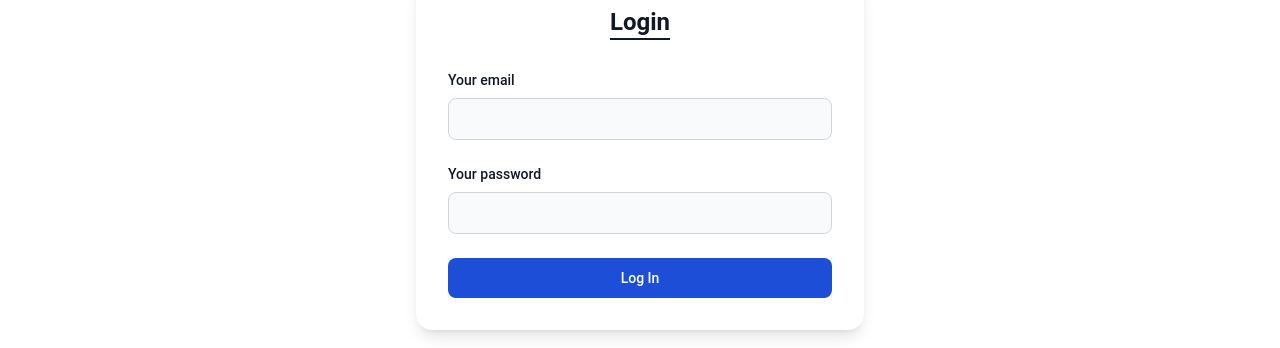
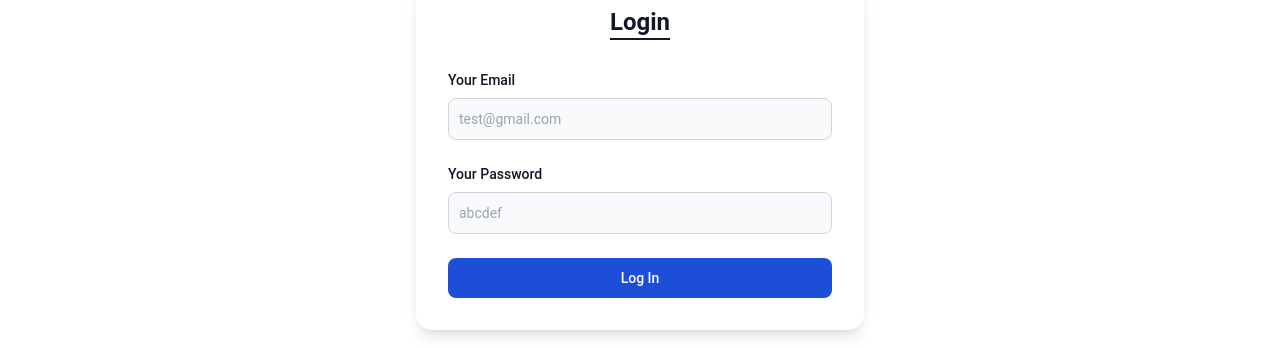
Before and after one commit to VivekDeshmukh98/learnify, a React (Create React App) app: page /login in a window 1280 px wide. Shown: the part 186-534 px from the top of the page. Built offline with nearby package versions, Linux system fonts and the light colour scheme.

Commit message:
feat: Refactor Login and Register components to use FormData and improve loading state handling

```diff
--- a/src/pages/Login.js
+++ b/src/pages/Login.js
@@ -1,4 +1,4 @@
-import { useRef } from "react";
+import { useState } from "react";
 import { useNavigate } from "react-router-dom";
 import { toast } from "react-toastify";
 import { login } from "../services/authService";
@@ -7,94 +7,88 @@ import { useTitle } from "../../src/hooks/useTitle";
 export const Login = () => {
   useTitle("Login");
   const navigate = useNavigate();
-  const email = useRef();
-  const password = useRef();
-  async function handlelogin(event) {
+  const [loading, setLoading] = useState(false);
+
+  const handleLogin = async (event) => {
     event.preventDefault();
+    setLoading(true);
+
+    const formData = new FormData(event.target);
+    const authDetail = {
+      email: formData.get("email")?.trim(),
+      password: formData.get("password"),
+    };
 
     try {
-      const authDetail = {
-        email: email.current.value,
-        password: password.current.value,
-      };
       const data = await login(authDetail);
-      data.accessToken ? navigate("/products") : toast.error(data);
-      toast.success("Logged in Successfully",{
-        position: "top-center"
-      });
-    } catch (e) {
-      toast.error(e.message, {
-        position: "top-center",
-      });
+      if (data?.accessToken) {
+        toast.success("Logged in Successfully", { position: "top-center" });
+        navigate("/products");
+      } else {
+        toast.error(data?.message || "Login failed", { position: "top-center" });
+      }
+    } catch (error) {
+      toast.error(error?.message || "Something went wrong", { position: "top-center" });
+    } finally {
+      setLoading(false);
     }
-  }
+  };
 
   return (
     <main className="flex justify-center items-start min-h-screen text-gray-900 dark:text-slate-200 px-4 pt-20">
       <section className="w-full max-w-md bg-white dark:bg-gray-800 rounded-2xl shadow-lg p-8">
-        <p className="text-2xl text-center font-semibold dark:text-slate-100 mb-8 underline underline-offset-8">
+        <h1 className="text-2xl text-center font-semibold dark:text-slate-100 mb-8 underline underline-offset-8">
           Login
-        </p>
-        <form onSubmit={handlelogin} className="space-y-6">
+        </h1>
+
+        <form onSubmit={handleLogin} className="space-y-6">
+          {/* Email */}
           <div>
-            <label
-              htmlFor="email"
-              className="block mb-2 text-sm font-medium text-gray-900 dark:text-gray-300"
-            >
-              Your email
+            <label htmlFor="email" className="block mb-2 text-sm font-medium dark:text-gray-300">
+              Your Email
             </label>
             <input
-              ref={email}
               type="email"
+              placeholder="test@gmail.com"
               id="email"
-              placeholder=""
+              name="email"
               required
               autoComplete="off"
               className="bg-gray-50 border border-gray-300 text-gray-900 text-sm
-                         rounded-lg focus:ring-blue-500 focus:border-blue-500
-                         block w-full p-2.5 dark:bg-gray-700 dark:border-gray-600
-                         dark:placeholder-gray-400 dark:text-white dark:focus:ring-blue-500
-                         dark:focus:border-blue-500"
+                         rounded-lg focus:ring-blue-500 focus:border-blue-500 block w-full p-2.5
+                         dark:bg-gray-700 dark:border-gray-600 dark:placeholder-gray-400 dark:text-white"
             />
           </div>
 
+          {/* Password */}
           <div>
-            <label
-              htmlFor="password"
-              className="block mb-2 text-sm font-medium text-gray-900 dark:text-gray-300"
-            >
-              Your password
+            <label htmlFor="password" className="block mb-2 text-sm font-medium dark:text-gray-300">
+              Your Password
             </label>
             <input
-              ref={password}
               type="password"
               id="password"
+              name="password"
+              placeholder="abcdef"
               required
               className="bg-gray-50 border border-gray-300 text-gray-900 text-sm
-                         rounded-lg focus:ring-blue-500 focus:border-blue-500
-                         block w-full p-2.5 dark:bg-gray-700 dark:border-gray-600
-                         dark:placeholder-gray-400 dark:text-white dark:focus:ring-blue-500
-                         dark:focus:border-blue-500"
+                         rounded-lg focus:ring-blue-500 focus:border-blue-500 block w-full p-2.5
+                         dark:bg-gray-700 dark:border-gray-600 dark:placeholder-gray-400 dark:text-white"
             />
           </div>
 
+          {/* Submit Button */}
           <button
             type="submit"
-            className="w-full text-white bg-blue-700 hover:bg-blue-800
-                       focus:ring-4 focus:outline-none focus:ring-blue-300
-                       font-medium rounded-lg text-sm px-5 py-2.5 text-center
-                       dark:bg-blue-600 dark:hover:bg-blue-700 dark:focus:ring-blue-800"
+            disabled={loading}
+            className={`w-full text-white bg-blue-700 hover:bg-blue-800
+                       focus:ring-4 focus:outline-none focus:ring-blue-300 font-medium rounded-lg text-sm px-5 py-2.5
+                       text-center dark:bg-blue-600 dark:hover:bg-blue-700 dark:focus:ring-blue-800
+                       ${loading ? "opacity-50 cursor-not-allowed" : ""}`}
           >
-            Log In
+            {loading ? "Logging in..." : "Log In"}
           </button>
         </form>
-
-        {/* <button className="mt-4 w-full cursor-pointer text-white bg-blue-700 hover:bg-blue-800
-                            focus:ring-4 focus:outline-none focus:ring-blue-300 font-medium
-                            rounded-lg text-sm px-5 py-3 text-center dark:bg-blue-600
-                            dark:hover:bg-blue-700 dark:focus:ring-blue-800">
-            Login As Guest
-          </button> */}
       </section>
     </main>
   );
--- a/src/pages/Products/ProductsList.js
+++ b/src/pages/Products/ProductsList.js
@@ -31,7 +31,8 @@ const data= await getProductList(searchTerm);
 
     }
     fetchProducts();
-  }, [initialProductList, searchTerm]);
+    // eslint-disable-next-line react-hooks/exhaustive-deps
+  }, [ searchTerm]);
 
   return (
     <main>
--- a/src/pages/Register.js
+++ b/src/pages/Register.js
@@ -1,116 +1,111 @@
+import { useState } from "react";
 import { toast } from "react-toastify";
 import { useNavigate } from "react-router-dom";
 import { register } from "../services/authService";
-import {useTitle} from "../../src/hooks/useTitle"
+import { useTitle } from "../../src/hooks/useTitle";
 
 export const Register = () => {
-  useTitle('Register');
+  useTitle("Register");
 
   const navigate = useNavigate();
+  const [loading, setLoading] = useState(false);
 
+  const handleRegister = async (event) => {
+    event.preventDefault();
+    setLoading(true);
 
-  async function handleRegister(event) {
-    event.preventDefault();
+    const formData = new FormData(event.target);
+    const authDetail = {
+      name: formData.get("name")?.trim(),
+      email: formData.get("email")?.trim(),
+      password: formData.get("password"),
+    };
 
     try {
-     const authDetail = {
-      name: event.target.name.value,
-      email: event.target.email.value,
-      password: event.target.password.value,
-    };
+      const data = await register(authDetail);
 
-    const data = await register(authDetail);
-    data.accessToken ? navigate("/products") : toast.error(data);
-
+      if (data?.accessToken) {
+        toast.success("Registration successful!", { position: "top-center" });
+        navigate("/products");
+      } else {
+        toast.error(data?.message || "Registration failed", { position: "top-center" });
+      }
     } catch (error) {
-      toast.error(error.message, {
-        position: "top-center",
-      });
+      toast.error(error?.message || "Something went wrong", { position: "top-center" });
+    } finally {
+      setLoading(false);
     }
-     }
+  };
 
   return (
-    <main className="flex justify-center items-start min-h-screen  text-gray-900 dark:text-slate-200 px-4 pt-20">
+    <main className="flex justify-center items-start min-h-screen text-gray-900 dark:text-slate-200 px-4 pt-20">
       <section className="w-full max-w-md bg-white dark:bg-gray-800 rounded-2xl shadow-lg p-8">
-        <p className="text-2xl text-center font-semibold dark:text-slate-200 mb-8 underline underline-offset-8">
+        <h1 className="text-2xl text-center font-semibold dark:text-slate-200 mb-8 underline underline-offset-8">
           Register
-        </p>
+        </h1>
 
         <form onSubmit={handleRegister} className="space-y-6">
           {/* Name */}
           <div>
-            <label
-              htmlFor="name"
-              className="block mb-2 text-sm font-medium text-gray-900 dark:text-slate-200"
-            >
-              Your name
+            <label htmlFor="name" className="block mb-2 text-sm font-medium dark:text-slate-200">
+              Your Name
             </label>
             <input
               type="text"
               id="name"
-              placeholder=""
+              name="name"
               required
               autoComplete="off"
               className="shadow-sm bg-gray-50 border border-gray-300 text-gray-900 text-sm
-                         rounded-lg focus:ring-blue-500 focus:border-blue-500
-                         block w-full p-2.5 dark:bg-gray-700 dark:border-gray-600
-                         dark:placeholder-gray-400 dark:text-white dark:focus:ring-blue-500
-                         dark:focus:border-blue-500 dark:shadow-sm-light"
+                         rounded-lg focus:ring-blue-500 focus:border-blue-500 block w-full p-2.5
+                         dark:bg-gray-700 dark:border-gray-600 dark:placeholder-gray-400 dark:text-white"
             />
           </div>
 
           {/* Email */}
           <div>
-            <label
-              htmlFor="email"
-              className="block mb-2 text-sm font-medium text-gray-900 dark:text-slate-200"
-            >
-              Your email
+            <label htmlFor="email" className="block mb-2 text-sm font-medium dark:text-slate-200">
+              Your Email
             </label>
             <input
               type="email"
               id="email"
-              placeholder=""
+              name="email"
               required
               autoComplete="off"
               className="shadow-sm bg-gray-50 border border-gray-300 text-gray-900 text-sm
-                         rounded-lg focus:ring-blue-500 focus:border-blue-500
-                         block w-full p-2.5 dark:bg-gray-700 dark:border-gray-600
-                         dark:placeholder-gray-400 dark:text-white dark:focus:ring-blue-500
-                         dark:focus:border-blue-500 dark:shadow-sm-light"
+                         rounded-lg focus:ring-blue-500 focus:border-blue-500 block w-full p-2.5
+                         dark:bg-gray-700 dark:border-gray-600 dark:placeholder-gray-400 dark:text-white"
             />
           </div>
 
           {/* Password */}
           <div>
-            <label
-              htmlFor="password"
-              className="block mb-2 text-sm font-medium text-gray-900 dark:text-slate-200"
-            >
-              Your password
+            <label htmlFor="password" className="block mb-2 text-sm font-medium dark:text-slate-200">
+              Your Password
             </label>
             <input
               type="password"
               id="password"
+              name="password"
               required
-              minLength="7"
+              minLength={7}
               className="shadow-sm bg-gray-50 border border-gray-300 text-gray-900 text-sm
-                         rounded-lg focus:ring-blue-500 focus:border-blue-500
-                         block w-full p-2.5 dark:bg-gray-700 dark:border-gray-600
-                         dark:placeholder-gray-400 dark:text-white dark:focus:ring-blue-500
-                         dark:focus:border-blue-500 dark:shadow-sm-light"
+                         rounded-lg focus:ring-blue-500 focus:border-blue-500 block w-full p-2.5
+                         dark:bg-gray-700 dark:border-gray-600 dark:placeholder-gray-400 dark:text-white"
             />
           </div>
 
-          {/* Button */}
+          {/* Submit Button */}
           <button
             type="submit"
-            className="w-full text-white bg-blue-700 hover:bg-blue-800
-                       focus:ring-4 focus:outline-none focus:ring-blue-300
-                       font-medium rounded-lg text-sm px-5 py-2.5 text-center
-                       dark:bg-blue-600 dark:hover:bg-blue-700 dark:focus:ring-blue-800"
+            disabled={loading}
+            className={`w-full text-white bg-blue-700 hover:bg-blue-800
+                       focus:ring-4 focus:outline-none focus:ring-blue-300 font-medium rounded-lg text-sm px-5 py-2.5
+                       text-center dark:bg-blue-600 dark:hover:bg-blue-700 dark:focus:ring-blue-800
+                       ${loading ? "opacity-50 cursor-not-allowed" : ""}`}
           >
-            Register
+            {loading ? "Registering..." : "Register"}
           </button>
         </form>
       </section>
```
